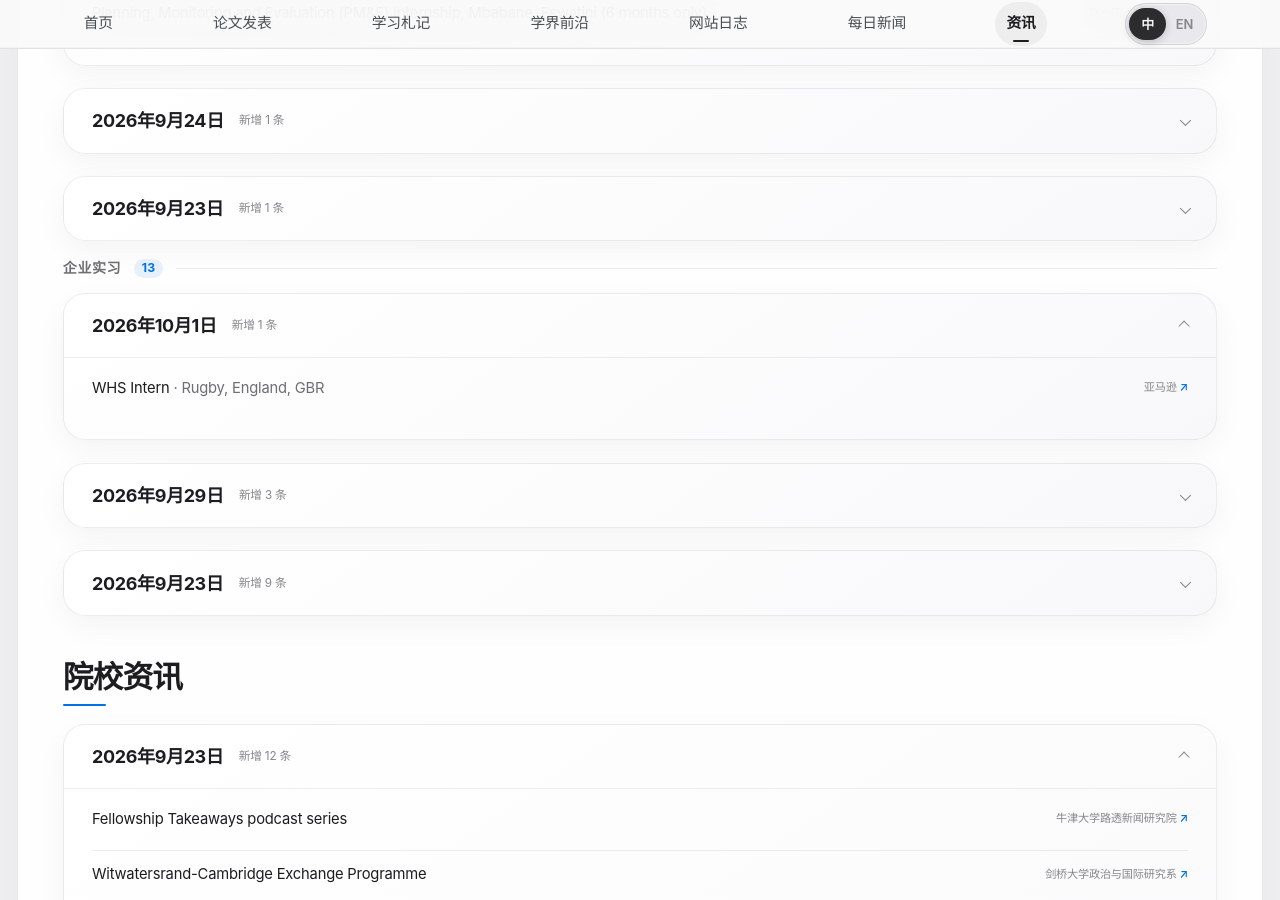
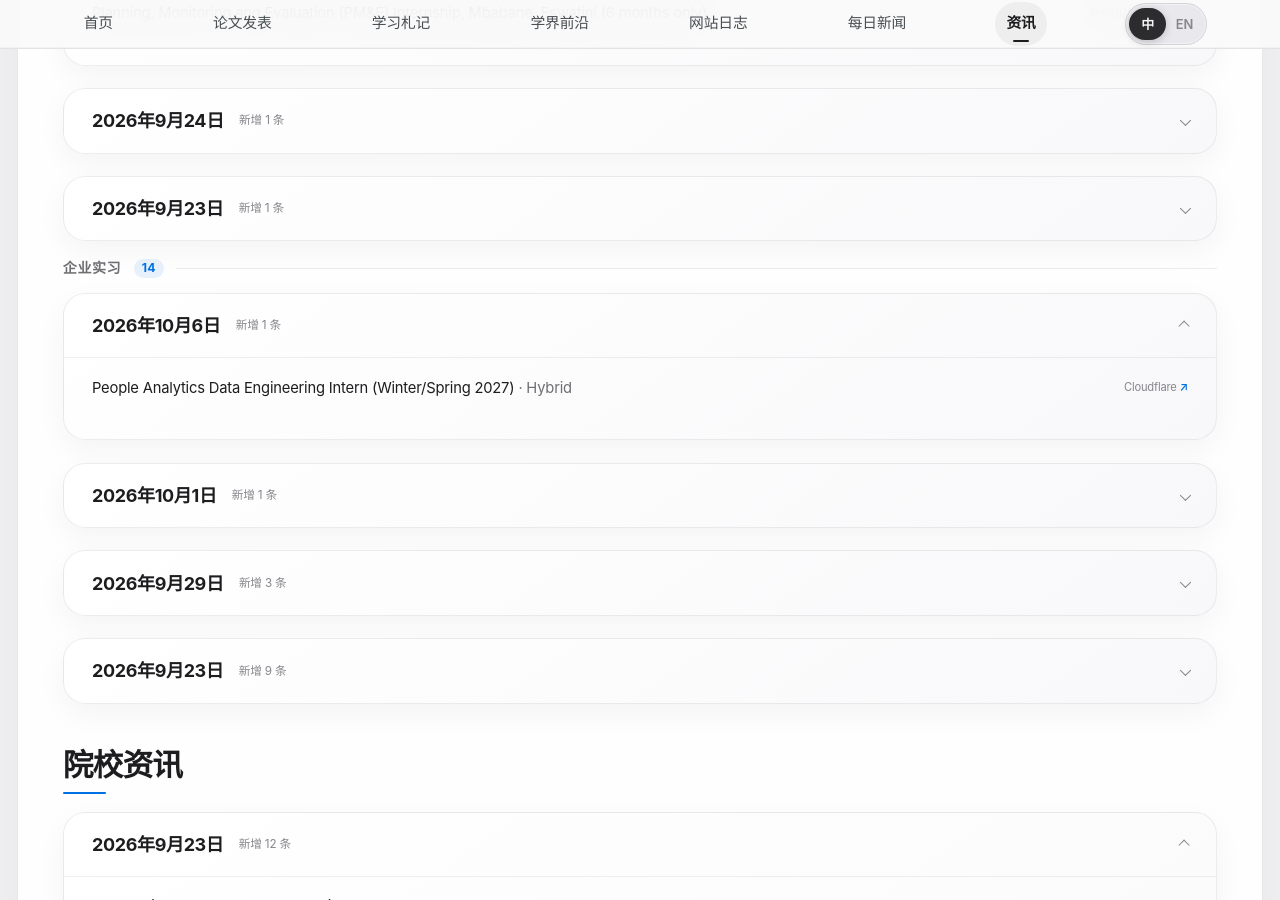
Before and after one commit to HaoxiangLuo/HaoxiangLuo.github.io, a Jekyll site: the page built from _pages/opportunities-zh.html, in a window 1280 px wide and 900 px high, scrolled down 672 px. Built offline with Jekyll 4.4.1, drawn with Linux system fonts in a browser that asks for light colours; a style sheet for code colours, icons or effects is not loaded.

Commit message:
Update opportunities 2026-10-06

```diff
--- a/_data/opportunities.json
+++ b/_data/opportunities.json
@@ -1,6 +1,19 @@
 {
-  "updated_at": "2026-10-01T09:44:45+08:00",
+  "updated_at": "2026-10-06T09:43:37+08:00",
   "internships": [
+    {
+      "date": "2026-10-06",
+      "items": [
+        {
+          "title": "People Analytics Data Engineering Intern (Winter/Spring 2027)",
+          "url": "https://boards.greenhouse.io/cloudflare/jobs/8241790?gh_jid=8241790",
+          "detail": "Hybrid",
+          "source": "Cloudflare",
+          "source_zh": "Cloudflare",
+          "group": "company"
+        }
+      ]
+    },
     {
       "date": "2026-10-01",
       "items": [
```
